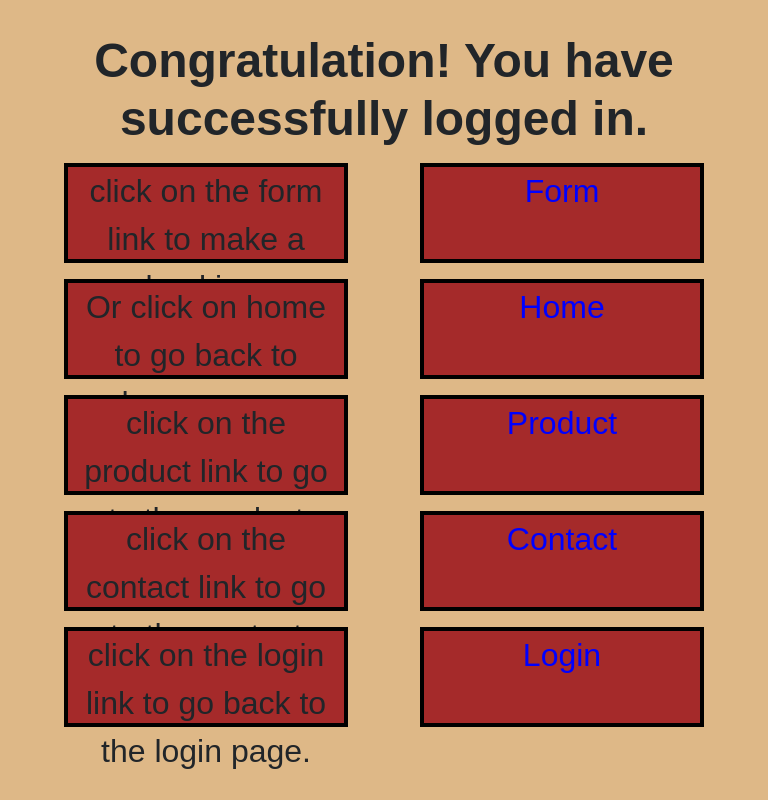
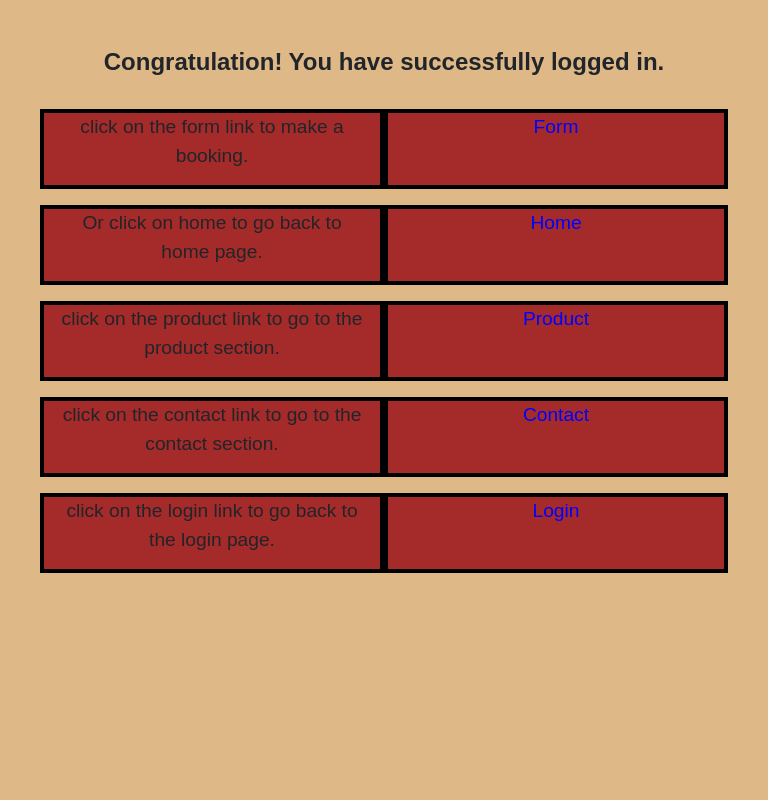
Before and after one commit to Sultana-akther20/first-project, a plain HTML site: page congratulation.html in a window 768 px wide. Drawn offline with nearby package versions, Linux system fonts and the light colour scheme.

Commit message:
Save the changes of congratulation.html page and add media query in css for this page

```diff
--- a/assets/css/style.css
+++ b/assets/css/style.css
@@ -274,6 +274,18 @@ booked-nav{
 #link {
     display: block;
 }
+/*media query for mobile*/
+@media screen and (max-width:768px) {
+.div-one{
+    height: auto;
+    width: 90%;
+    font-size: 1rem;
+}
+#h1{
+    padding: 1rem;
+    font-size: 1.5rem;
+}
+}
 
 /*media query for tablets and larger items , hides elements, set position  relative, remove box shadow,set swidth to fit content, set right padding*/
 @media screen and (min-width:768px) {
@@ -301,6 +313,11 @@ booked-nav{
     label[for="check-label"] {
         display: none;
     }
+    .div-one{
+        font-size: 1.2rem;
+        width: 50%;
+        height: 80px;
+    }
 }
 
 /*media query for laptop and up*/
--- a/congratulation.html
+++ b/congratulation.html
@@ -23,12 +23,12 @@
         integrity="sha384-YvpcrYf0tY3lHB60NNkmXc5s9fDVZLESaAA55NDzOxhy9GkcIdslK1eN7N6jIeHz"
         crossorigin="anonymous"></script>
     <!--I used col-md-6 means I makes two column for a raw -->
-    <div class="text-center">
+    <div class="text-center container-fluid">
         <div class="row justify-content-around p-2">
-            <div class="div-one col-md-6">
+            <div class="div-one col-sm-12 col-md-6 col-lg-4">
                 click on the form link to make a booking.
             </div>
-            <div class="div-one col-md-6">
+            <div class="div-one col-sm-12 col-md-6 col-lg-4">
                 <a href="form.html" aria-label="Go to the form page">Form</a>
             </div>
         </div>
```
